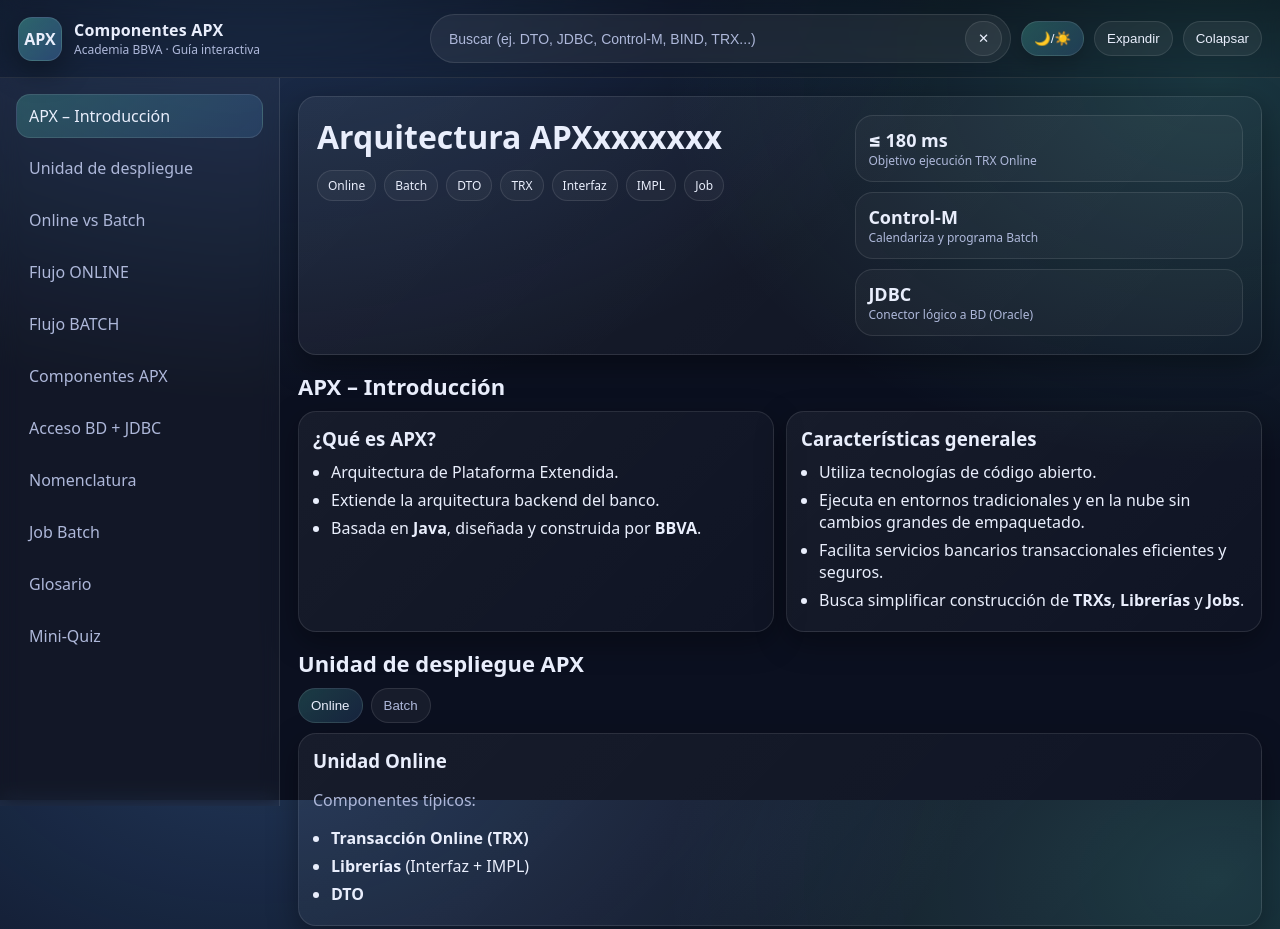
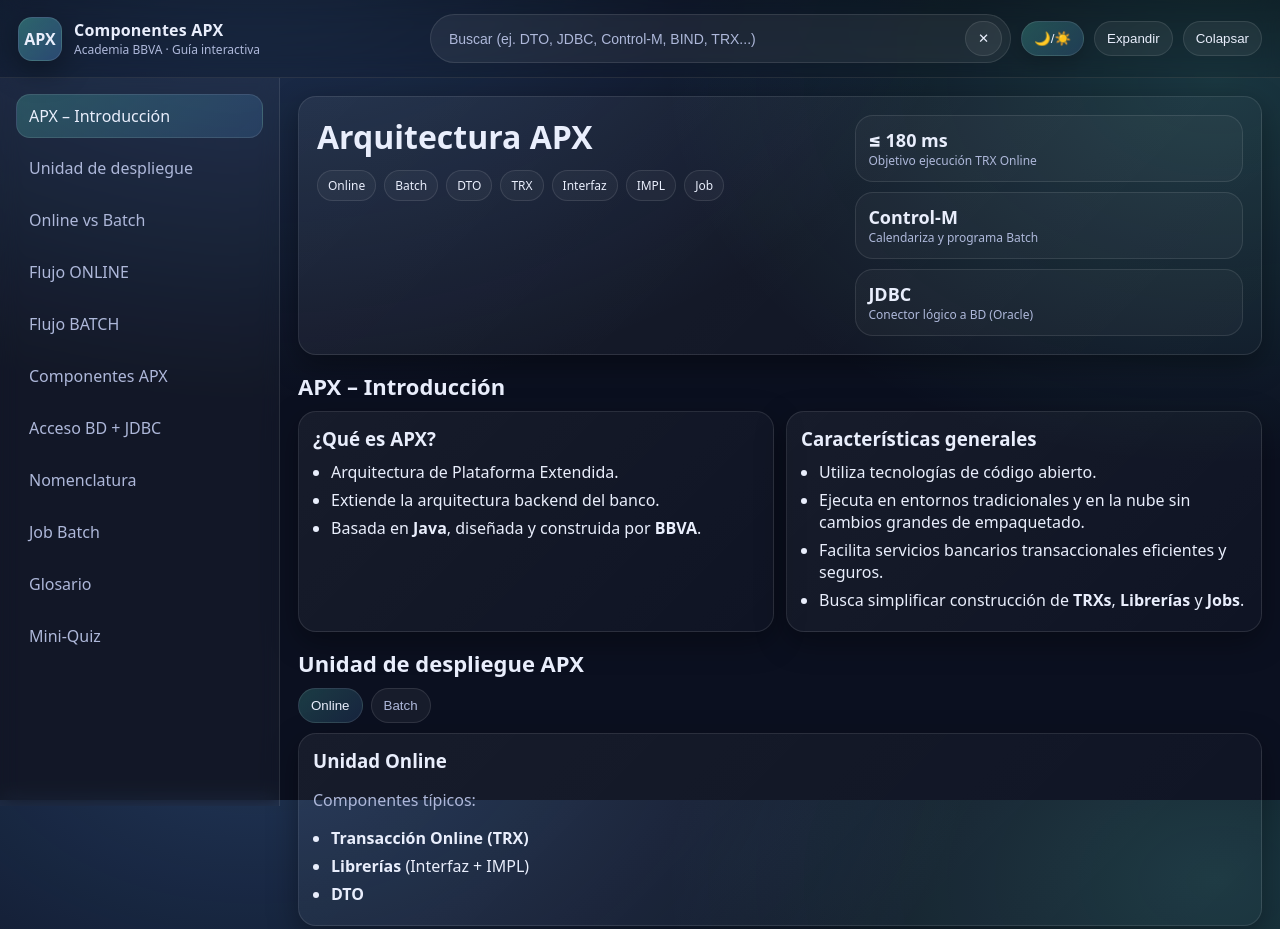
Before and after one commit to LuisFloresIV/Componentes-APX, a plain HTML site: page index.html in a window 1280 px wide. Shown: the top 929 px of the page. Drawn offline with Linux system fonts and the light colour scheme.

Commit message:
Prueba de subida

```diff
--- a/index.html
+++ b/index.html
@@ -50,7 +50,7 @@
       <!-- HERO -->
       <section class="hero" id="top">
         <div class="heroText">
-          <h1>Arquitectura APXxxxxxxx</h1>
+          <h1>Arquitectura APX</h1>
           <div class="heroChips">
             <span class="chip">Online</span>
             <span class="chip">Batch</span>
```
Also changed, not shown: script.js (line endings or trailing spaces), styles.css (line endings or trailing spaces).
